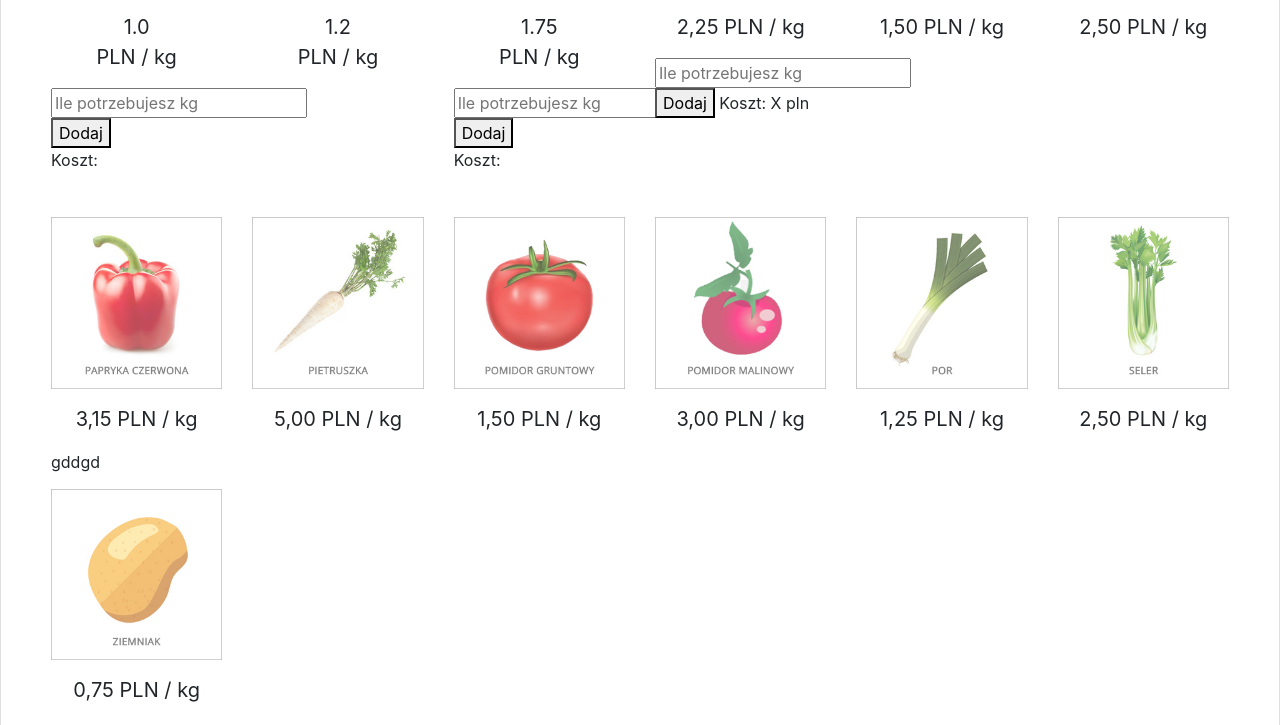
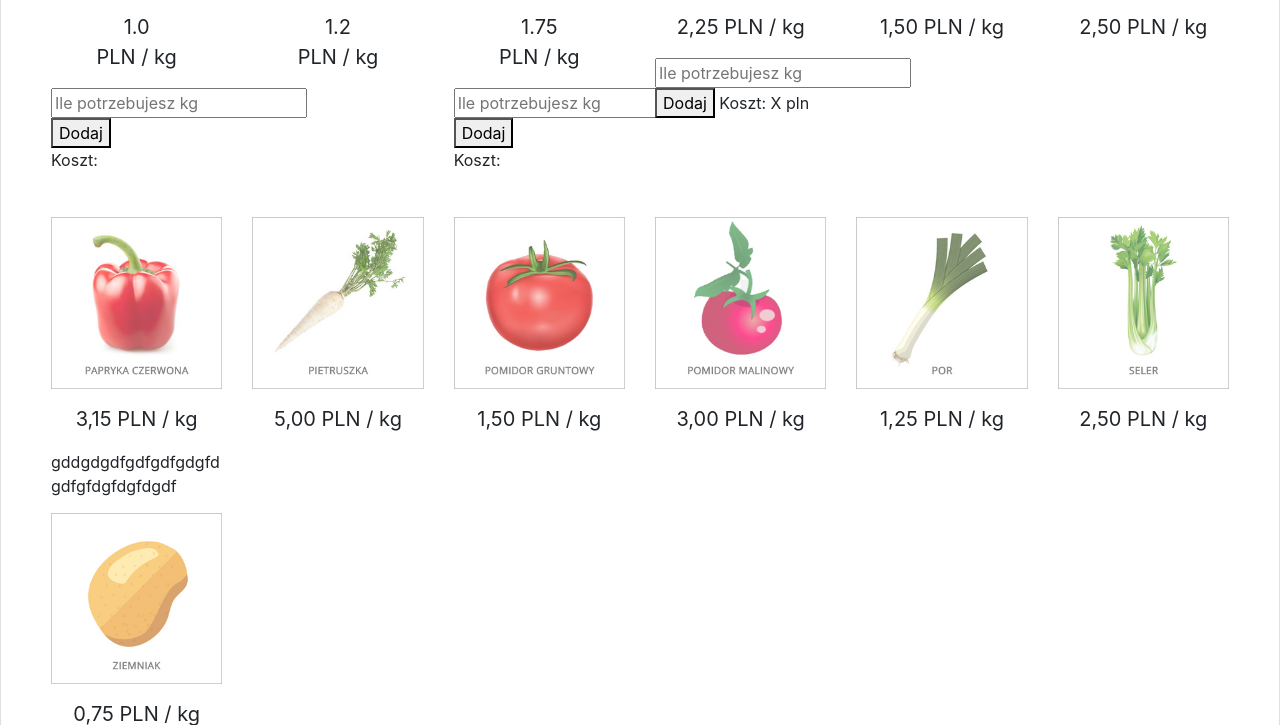
Before and after one commit to cristiano555/ordering-system, a plain HTML site: page index.html in a window 1280 px wide. Both pictures are taken after a click on the element "3,15 PLN / kg". Shown: the part 930-1655 px from the top of the page. Drawn offline with nearby package versions, Linux system fonts and the light colour scheme.

Commit message:
testing commit

```diff
--- a/index.html
+++ b/index.html
@@ -336,7 +336,7 @@
 
               var newDiv = document.createElement("div");
               yoo.appendChild(newDiv);
-              newDiv.innerHTML = "gddgd";
+              newDiv.innerHTML = "gddgdgdfgdfgdfgdgfdgdfgfdgfdgfdgdf";
               on = 1;
               }
               else{
```
